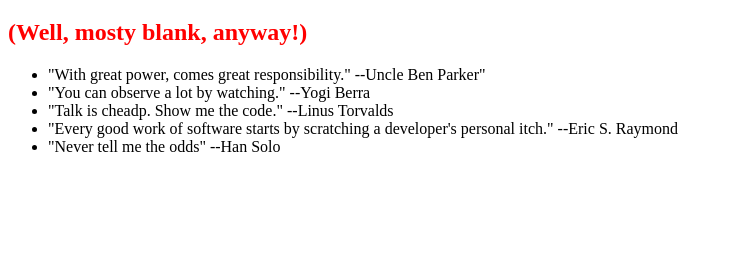
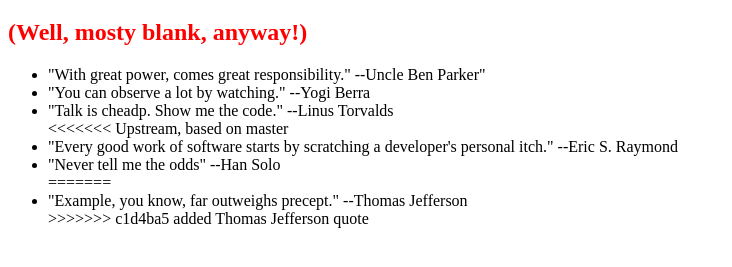
Before and after one commit to GitHubZugang/0main_openSAP_repo, a plain HTML site: page index.html in a window 1280 px wide. Shown: the part 61-328 px from the top of the page, without its empty margins (0-732 px from the left). Drawn offline with Linux system fonts and the light colour scheme.

Commit message:
added Thomas Jefferson quote

```diff
--- a/index.html
+++ b/index.html
@@ -11,7 +11,11 @@
 		<li>"With great power, comes great responsibility." --Uncle Ben Parker"</li>
 		<li>"You can observe a lot by watching." --Yogi Berra</li>
 		<li>"Talk is cheadp. Show me the code." --Linus Torvalds</li>
+<<<<<<< Upstream, based on master
 		<li>"Every good work of software starts by scratching a developer's personal itch." --Eric S. Raymond</li>
 		<li>"Never tell me the odds" --Han Solo</li>
+=======
+		<li>"Example, you know, far outweighs precept." --Thomas Jefferson</li>
+>>>>>>> c1d4ba5 added Thomas Jefferson quote
 	</ul></body>
 </html>
```
